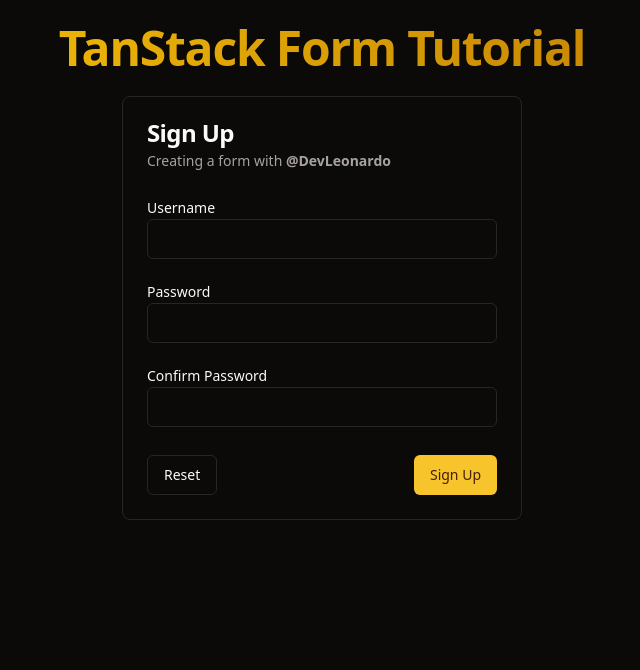
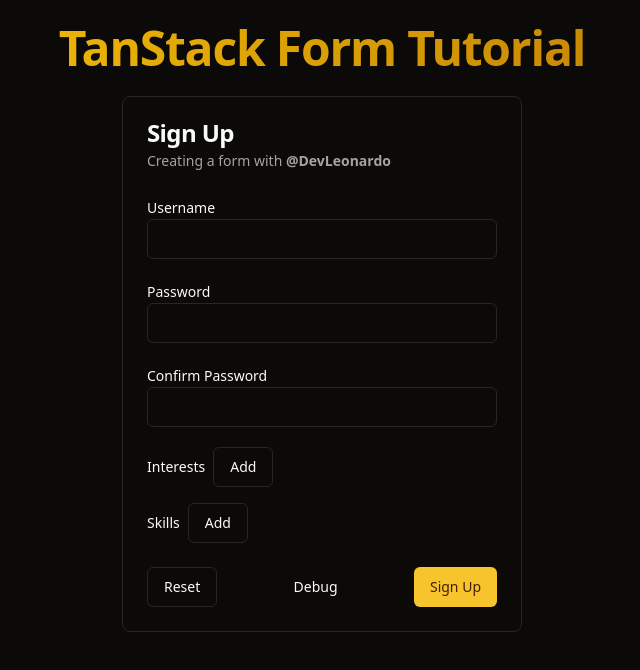
Before and after one commit to Balastrong/tanstack-form-demo, a React (Vite) app: page / in a window 1280 px wide. Shown: the top 670 px of the page, without its empty margins (318-958 px from the left). Built offline with nearby package versions, Linux system fonts and the light colour scheme.

Commit message:
Chapter 03: Dynamic arrays

```diff
--- a/src/components/SignUp.tsx
+++ b/src/components/SignUp.tsx
@@ -11,10 +11,17 @@
 import { Input } from "./ui/input";
 import { useForm } from "@tanstack/react-form";
 import { Alert, AlertDescription, AlertTitle } from "./ui/alert";
-import { AlertCircle, LoaderCircle } from "lucide-react";
+import { AlertCircle, LoaderCircle, X } from "lucide-react";
 import { validateUsername } from "@/api/user";
 import { zodValidator } from "@tanstack/zod-form-adapter";
 import { z } from "zod";
+import {
+  Select,
+  SelectContent,
+  SelectItem,
+  SelectTrigger,
+  SelectValue,
+} from "./ui/select";
 
 const UsernameSchema = z
   .string()
@@ -26,6 +33,8 @@
       username: "",
       password: "",
       confirmPassword: "",
+      interests: [] as string[],
+      skills: [] as { language: string; rating: number }[],
     },
     validators: {
       onSubmit: ({ value }) => {
@@ -149,6 +158,117 @@
               </div>
             )}
           />
+          <div>
+            <form.Field
+              name="interests"
+              mode="array"
+              children={(field) => (
+                <>
+                  <Label className="mr-2">Interests</Label>
+                  {field.state.value.map((_, index) => (
+                    <div key={index} className="flex gap-2 my-2">
+                      <Select
+                        value={`${index}`}
+                        onValueChange={(newIndex) =>
+                          field.moveValue(index, +newIndex)
+                        }
+                      >
+                        <SelectTrigger className="w-28">
+                          <SelectValue />
+                        </SelectTrigger>
+                        <SelectContent>
+                          {field.state.value.map((_, index) => (
+                            <SelectItem key={index} value={`${index}`}>
+                              # {index + 1}
+                            </SelectItem>
+                          ))}
+                        </SelectContent>
+                      </Select>
+                      <form.Field
+                        name={`interests[${index}]`}
+                        children={(subField) => (
+                          <Input
+                            type="text"
+                            value={subField.state.value}
+                            autoFocus
+                            onChange={(e) =>
+                              subField.handleChange(e.target.value)
+                            }
+                          />
+                        )}
+                      />
+                      <Button
+                        variant={"destructive"}
+                        onClick={() => field.removeValue(index)}
+                      >
+                        <X />
+                      </Button>
+                    </div>
+                  ))}
+                  <Button
+                    type="button"
+                    variant={"outline"}
+                    onClick={() => field.pushValue("")}
+                  >
+                    Add
+                  </Button>
+                </>
+              )}
+            />
+          </div>
+          <div>
+            <form.Field
+              name="skills"
+              mode="array"
+              children={(field) => (
+                <>
+                  <Label className="mr-2">Skills</Label>
+                  {field.state.value.map((_, index) => (
+                    <div key={index} className="flex gap-2 my-2">
+                      <form.Field
+                        name={`skills[${index}].language`}
+                        children={(subField) => (
+                          <Input
+                            type="text"
+                            value={subField.state.value}
+                            autoFocus
+                            onChange={(e) =>
+                              subField.handleChange(e.target.value)
+                            }
+                          />
+                        )}
+                      />
+                      <form.Field
+                        name={`skills[${index}].rating`}
+                        children={(subField) => (
+                          <Input
+                            type="number"
+                            value={subField.state.value}
+                            onChange={(e) =>
+                              subField.handleChange(e.target.valueAsNumber)
+                            }
+                          />
+                        )}
+                      />
+                      <Button
+                        variant={"destructive"}
+                        onClick={() => field.removeValue(index)}
+                      >
+                        <X />
+                      </Button>
+                    </div>
+                  ))}
+                  <Button
+                    type="button"
+                    variant={"outline"}
+                    onClick={() => field.pushValue({ language: "", rating: 0 })}
+                  >
+                    Add
+                  </Button>
+                </>
+              )}
+            />
+          </div>
           <form.Subscribe
             selector={(state) => state.errors}
             children={(errors) =>
@@ -167,6 +287,12 @@
         <Button variant="outline" onClick={form.reset}>
           Reset
         </Button>
+        <Button
+          variant={"ghost"}
+          onClick={() => console.log(form.state.values)}
+        >
+          Debug
+        </Button>
         <form.Subscribe
           selector={(state) => [state.canSubmit, state.isValidating]}
           children={([canSubmit, isValidating]) => (
```
